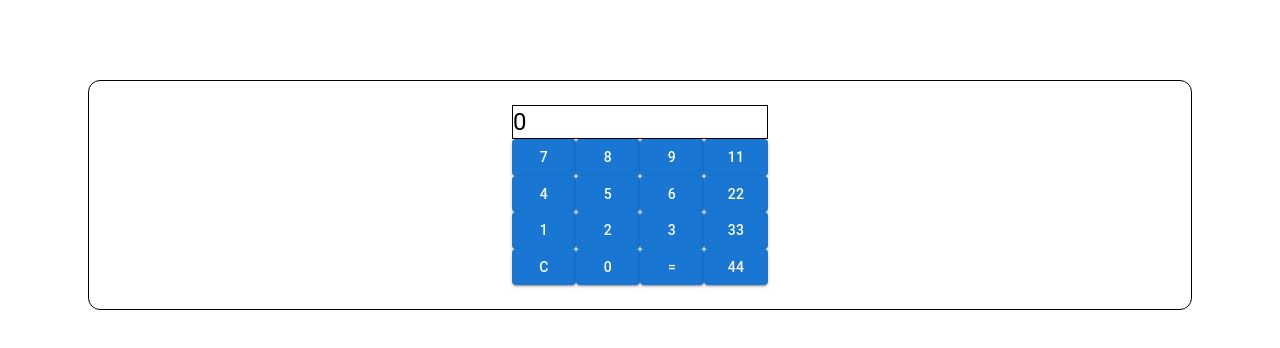
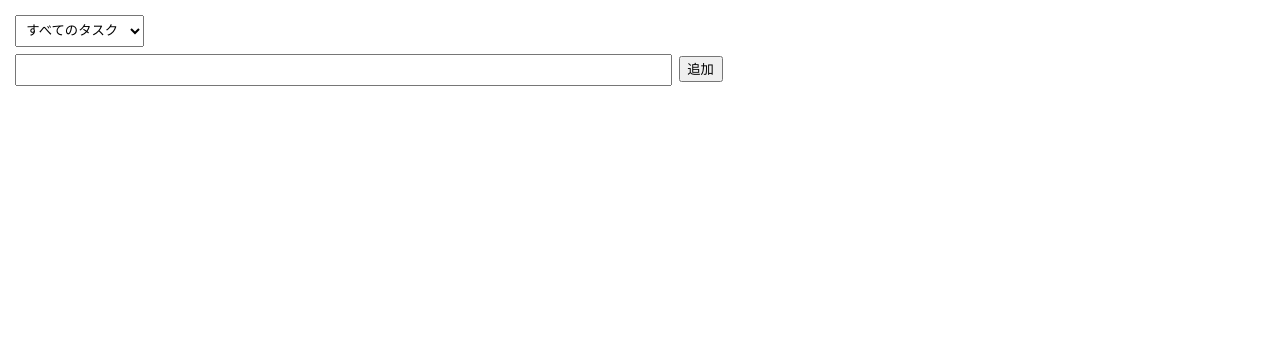
Before and after one commit to nkc-ug/React_lovers, a React (Vite) app: page / in a window 1280 px wide. Shown: the top 348 px of the page. Built offline with nearby package versions, Linux system fonts and the light colour scheme.

Commit message:
電卓のプログラムからtodolistへ

```diff
--- a/src/App.tsx
+++ b/src/App.tsx
@@ -1,158 +1,153 @@
-import { Box, Button, Stack, Typography} from "@mui/material";
-import { useEffect, useState } from "react";
-function App() {
-  const cal = [11,22,33,44];
-  const Array = [7,4,1];
-  const [Count, setCount] = useState<number>(0);
-  const [c,setc] = useState<number>(0);
-  const [tank,settank] =useState<number>(0);        //左辺
-  //const [cal,setcal]=useState<number>(0);
+import { useState } from 'react';
 
-  const handle = (num: number) => {
-    if(num===456){                //リセット
-      setCount(Count * 0);
-      settank(0);
-      setc(0);
-    }else if(num===123){           //+をおす
-      settank(Count);
-      setCount(Count * 0);
-      setc(0);
-    }else if(num===246){           //イコール
-      setCount(Count + tank);
-      setc(0);
-    }else{                         //加算処理
-      if(c===1){                   //+ C が押されていない状態の場合10を掛け位を上げる
-        setCount(Count*10+num);
-      }else{
-      setCount(Count + num);
-      setc(1);
+type Todo = {
+  value: string;
+  readonly id: number;
+  checked: boolean;
+  removed: boolean;
+};
+
+type Filter = 'all' | 'checked' | 'unchecked' | 'removed';
+
+export const App = () => {
+  const [text, setText] = useState('');
+  const [todos, setTodos] = useState<Todo[]>([]);
+  const [filter, setFilter] = useState<Filter>('all');
+
+  const handleChange = (e: React.ChangeEvent<HTMLInputElement>) => {
+    setText(e.target.value);
+  };
+
+  const handleSubmit = () => {
+    if (!text) return;
+
+    const newTodo: Todo = {
+      value: text,
+      id: new Date().getTime(),
+      checked: false,
+      removed: false,
+    };
+
+    setTodos((todos) => [newTodo, ...todos]);
+    setText('');
+  };
+
+  const handleEdit = (id: number, value: string) => {
+    setTodos((todos) => {
+      const newTodos = todos.map((todo) => {
+        if (todo.id === id) {
+          return { ...todo, value };
         }
+        return todo;
+      });
+
+      return newTodos;
+    });
+  };
+
+  const handleCheck = (id: number, checked: boolean) => {
+    setTodos((todos) => {
+      const newTodos = todos.map((todo) => {
+        if (todo.id === id) {
+          return { ...todo, checked };
         }
+        return todo;
+      });
+
+      return newTodos;
+    });
   };
-  useEffect(() => {
-    console.log("logs");
-  }, [Count]);
+
+  const handleRemove = (id: number, removed: boolean) => {
+    setTodos((todos) => {
+      const newTodos = todos.map((todo) => {
+        if (todo.id === id) {
+          return { ...todo, removed };
+        }
+        return todo;
+      });
+
+      return newTodos;
+    });
+  };
+
+  const handleSort = (filter: Filter) => {
+    setFilter(filter);
+  };
+
+  const handleEmpty = () => {
+    setTodos((todos) => todos.filter((todo) => !todo.removed));
+  };
+
+  const filteredTodos = todos.filter((todo) => {
+    switch (filter) {
+      case 'all':
+        return !todo.removed;
+      case 'checked':
+        return todo.checked && !todo.removed;
+      case 'unchecked':
+        return !todo.checked && !todo.removed;
+      case 'removed':
+        return todo.removed;
+      default:
+        return todo;
+    }
+  });
 
   return (
-    <Stack
-      alignItems='center'
-      sx={{ m: 10, p: 3, border: "0.5px solid", borderRadius: 3, borderColor: "black",bgcolor:"white" }}
+    <div>
+      <select
+        defaultValue="all"
+        onChange={(e) => handleSort(e.target.value as Filter)}
       >
-      <Box>
-        <Typography
-          variant='h5'
-          sx={{ textAlign: "flex-end", border: "0.5px solid",borderColor: "black" ,bgcolor: "white", color: "black" }}
+        <option value="all">すべてのタスク</option>
+        <option value="checked">完了したタスク</option>
+        <option value="unchecked">現在のタスク</option>
+        <option value="removed">ごみ箱</option>
+      </select>
+      {filter === 'removed' ? (
+        <button
+          onClick={handleEmpty}
+          disabled={todos.filter((todo) => todo.removed).length === 0}
         >
-          {Count}
-        </Typography>
-
-      <Stack direction="row">
-        <Stack direction="column">
-        {Array.map((i) => {
-        return (
-          <Stack
-          key={i+1}
-          direction='row'>
-          <Box>
-            <Button
-              variant='contained'
-              onClick={() => {
-                handle(i);
+          ごみ箱を空にする
+        </button>
+      ) : (
+        filter !== 'checked' && (
+          <form
+            onSubmit={(e) => {
+              e.preventDefault();
+              handleSubmit();
             }}
           >
-              {i}
-            </Button>
-          </Box>
-
-          <Box>
-            <Button
-              variant='contained'
-              onClick={() => {
-                handle(i+1);
-              }}
-            >
-              {i+1}
-            </Button>
-          </Box>
-
-          <Box>
-            <Button
-              variant='contained'
-              onClick={() => {
-                handle(i+2);
-              }}
-            >
-              {i+2}
-            </Button>
-          </Box>
-          </Stack>
+            <input type="text" value={text} onChange={(e) => handleChange(e)} />
+            <input type="submit" value="追加" onSubmit={handleSubmit} />
+          </form>
+        )
+      )}
+      <ul>
+        {filteredTodos.map((todo) => {
+          return (
+            <li key={todo.id}>
+              <input
+                type="checkbox"
+                disabled={todo.removed}
+                checked={todo.checked}
+                onChange={() => handleCheck(todo.id, !todo.checked)}
+              />
+              <input
+                type="text"
+                disabled={todo.checked || todo.removed}
+                value={todo.value}
+                onChange={(e) => handleEdit(todo.id, e.target.value)}
+              />
+              <button onClick={() => handleRemove(todo.id, !todo.removed)}>
+                {todo.removed ? '復元' : '削除'}
+              </button>
+            </li>
           );
         })}
-
-        <Stack
-        direction="row"
-        alignContent="center"
-        >
-          <Box sx={{textAlign: "center" }}>
-          <Button
-              variant='contained'
-              onClick={() => {
-                handle(456);
-              }}
-            >
-              {"c"}
-            </Button>
-            </Box>
-            <Box sx={{textAlign: "center" }}>
-          <Button
-              variant='contained'
-              onClick={() => {
-                handle(0);
-              }}
-            >
-              {0}
-            </Button>
-            </Box>
-            <Box sx={{textAlign: "center" }}>
-          <Button
-              variant='contained'
-              onClick={() => {
-                handle(246);
-              }}
-            >
-              {"="}
-            </Button>
-            </Box>
-            </Stack>
-            </Stack>
-
-
-            <Stack direction="column">
-            <Box sx={{textAlign: "center" }}>
-              {cal.map((j)=>{
-                return(
-                  <Stack direction="column">
-                  <Button
-                  variant='contained'
-                  onClick={() => {
-                    handle(j);
-                  }}
-                >
-                  {j}
-                </Button>
-                </Stack>
+      </ul>
+    </div>
   );
-              })}
-            </Box>
-
-
-            </Stack>
-
-
-        </Stack>
-      </Box>
-    </Stack>
-  );
-}
-
-export default App;
+};
--- /dev/null
+++ b/src/index.css
@@ -0,0 +1,29 @@
+#root {
+    margin: 0;
+    padding: 0;
+  }
+
+  select {
+    margin: 0.5em;
+    padding: 0.5em;
+  }
+
+  input[type='text'] {
+    width: 50vw;
+    padding: 0.5em;
+    margin: 0 0.5em;
+  }
+
+  input[type='submit'] {
+    padding: 0.1em 0.5em;
+  }
+
+  ul {
+    list-style: none;
+    margin-left: 0.5em;
+    padding-left: 0;
+  }
+
+  li {
+    margin-bottom: 0.5em;
+  }
```
Also changed, not shown: src/main.tsx (+9 -7 lines). Lines whose indentation alone changed are shown as unchanged.
